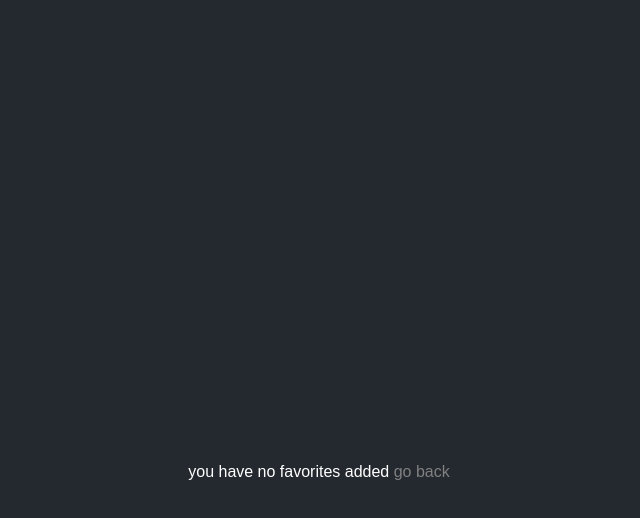
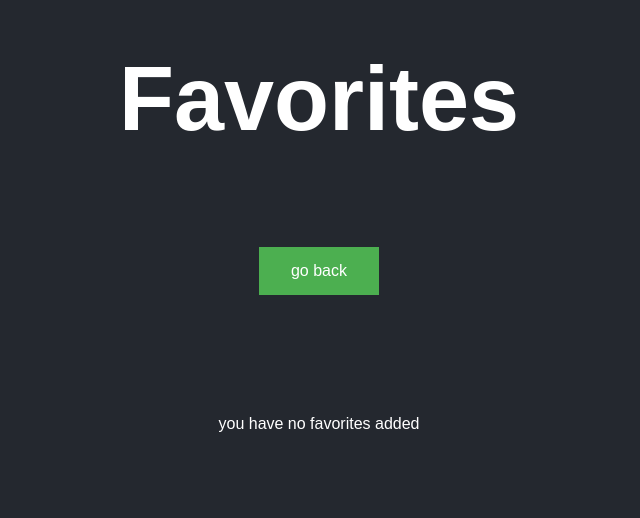
Before and after one commit to fitbody/jr-frontend-challenge, a React (Create React App) app: page /favorites in a window 1280 px wide. Shown: the top 518 px of the page, without its empty margins (321-961 px from the left). Built offline with nearby package versions, Linux system fonts and the light colour scheme.

Commit message:
update Hero, CharacterCard, favorites end Home

```diff
--- a/src/components/CharacterCard.jsx
+++ b/src/components/CharacterCard.jsx
@@ -1,6 +1,5 @@
 import React, { useState } from "react";
 import { useDispatch, useSelector } from "react-redux";
-import { Link } from "react-router-dom";
 import styled from "styled-components";
 import { addFavorite, deleteFavorite } from "../redux/actions/favorites";
 import Button from "./Button";
@@ -66,7 +65,7 @@ const StatusIcon = styled.span`
 `;
 
 const FavotiteIcon = styled.span`
-  color: ${(props) => (props.favorite ? "red" : "rgb(158, 158, 158);")};
+  color: ${(props) => (props.favorite ? "#FF0000" : "#9E9E9E")};
   font-size: 2.5rem;
   cursor: pointer;
 `;
@@ -154,9 +153,7 @@ const CharacterCard = ({ data }) => {
           </SectionIcon>
         </ContentWrapper>
       </Container>
-      <Link to="/">
-        <Button>go back</Button>
-      </Link>
+      <Button>go back</Button>
     </div>
   );
 };
--- a/src/components/Container.jsx
+++ b/src/components/Container.jsx
@@ -8,7 +8,6 @@ import styled from "styled-components";
     align-items: center;
     padding: 4.5rem 0px;
     background: rgb(36, 40, 47);
-    min-height: 100vh;
     @media (max-width: 40.62em) {
     padding: 1.5rem;
   }
--- a/src/components/Hero.jsx
+++ b/src/components/Hero.jsx
@@ -1,7 +1,7 @@
 import React from "react";
-import { Link } from "react-router-dom";
 import styled from "styled-components";
 import Button from "./Button";
+import Title from "./Title";
 
 const Container = styled.div`
   display: flex;
@@ -14,25 +14,11 @@ const Container = styled.div`
   background: #ffffff;
 `;
 
-const Title = styled.h1`
-  margin: 0px;
-  color: rgb(32, 35, 41);
-  border: none;
-  font-weight: 900;
-  z-index: 1;
-  font-size: 5.625rem;
-  @media (max-width: 40.625em){
-    font-size: 3.125rem;
-  }
-`;
-
 const Hero = () => {
   return (
     <Container>
       <Title>The Rick and Morty API</Title>
-      <Link to="/favorites">
-        <Button>Favorites</Button>
-      </Link>
+      <Button isFavorite={true}>Favorites</Button>
     </Container>
   );
 };
--- /dev/null
+++ b/src/components/Title.jsx
@@ -0,0 +1,19 @@
+import React from "react";
+import styled from "styled-components";
+
+const TitleStyle = styled.h1`
+  margin: 0px;
+  color: ${(props) => (props.primary ? "#ffffff" : "#000000")};
+  border: none;
+  font-weight: 900;
+  z-index: 1;
+  font-size: 5.625rem;
+  @media (max-width: 40.625em) {
+    font-size: 3.125rem;
+  }
+`;
+const Title = ({children, primary}) => {
+  return <TitleStyle primary={primary}>{children}</TitleStyle>;
+};
+
+export default Title;
--- a/src/pages/Favorites.jsx
+++ b/src/pages/Favorites.jsx
@@ -1,26 +1,38 @@
-import React from 'react'
+import React from "react";
 import { useSelector } from "react-redux";
-import {Link} from "react-router-dom"
-import Container from '../components/Container';
-import Card from '../components/Card'
+import { Link } from "react-router-dom";
+import styled from "styled-components";
+import Container from "../components/Container";
+import Card from "../components/Card";
+import Title from "../components/Title";
+import Button from "../components/Button";
+
+const HeaderContainer = styled.div`
+  display: flex;
+  justify-content: center;
+  padding: 3em 0;
+`;
 
 const Favorites = () => {
   const { favorites } = useSelector((state) => state);
   return (
+    <>
+      <HeaderContainer>
+        <Title primary>Favorites</Title>
+      </HeaderContainer>
+      <HeaderContainer>
+        <Button>go back</Button>
+      </HeaderContainer>
       <Container>
         {favorites.map((character) => (
           <Card key={character.id} data={character} resume={true} />
         ))}
         {!favorites.length && (
-        <div style={{ color: "#ffffff" }}>
-          you have no favorites added{" "}
-          <Link to="/" style={{ color: "grey" }}>
-            go back
-          </Link>
-        </div>
+          <div style={{ color: "#ffffff" }}>you have no favorites added</div>
         )}
       </Container>
+    </>
   );
-}
+};
 
-export default Favorites
+export default Favorites;
--- a/src/pages/Home.jsx
+++ b/src/pages/Home.jsx
@@ -12,6 +12,7 @@ const Home = () => {
   const [pageNumber, setPageNumber] = useState(1);
   const [isLoading, setIsLoading] = useState(false);
   const [searchText, setSearchText] = useState("");
+
   useEffect(() => {
     getCharacters(pageNumber, setData);
   }, [pageNumber]);
```
Lines whose indentation alone changed are shown as unchanged.
